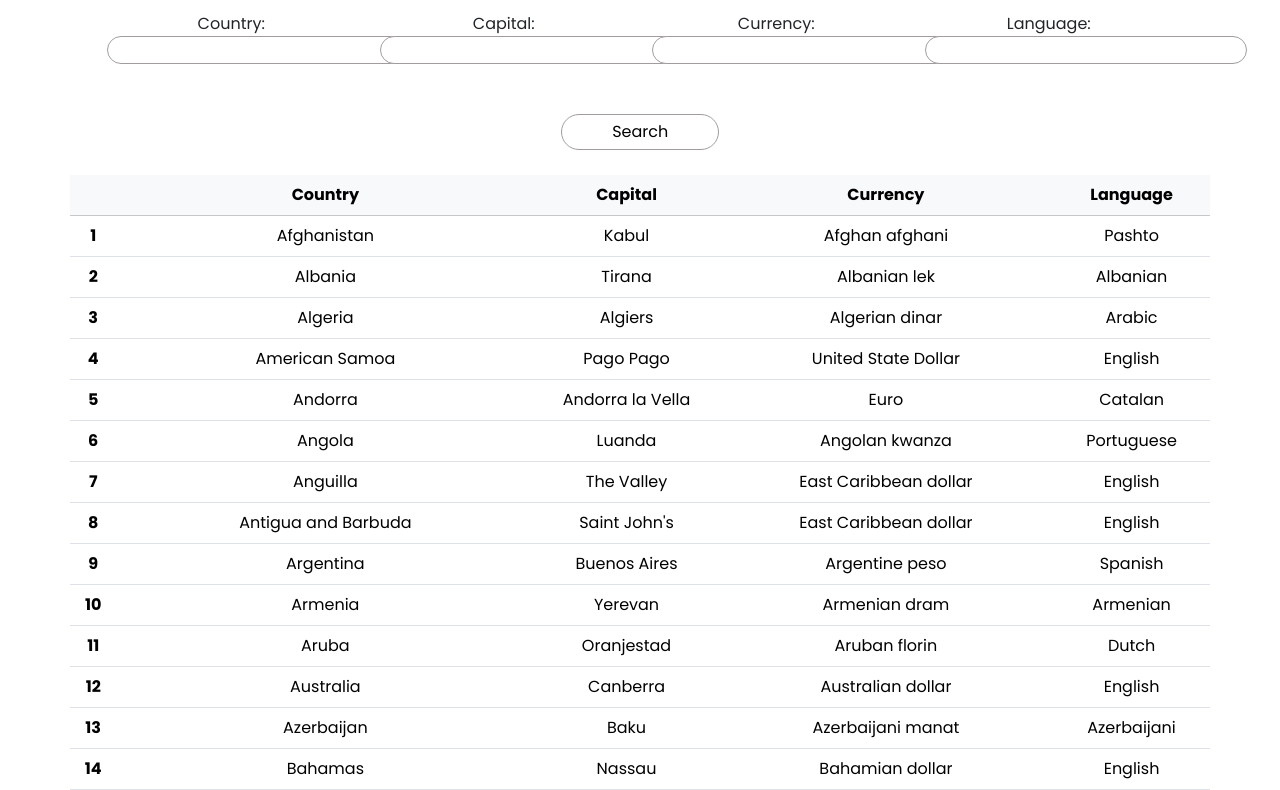
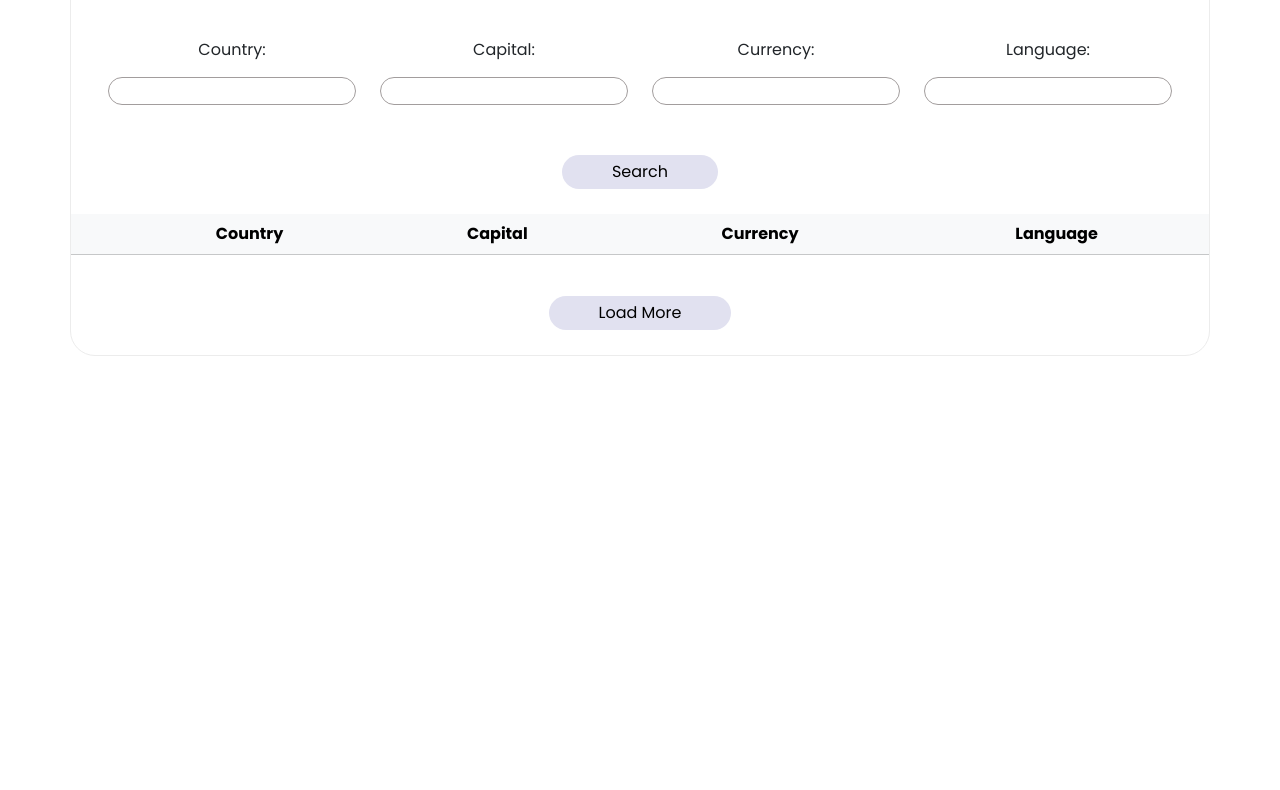
Before and after one commit to jevrika/MD9, a website built with webpack: page src/index.html in a window 1280 px wide. Shown: the part 119-909 px from the top of the page. After the commit the page ends 800 px from the top, so only its background shows below. Built offline with nearby package versions, Linux system fonts and the light colour scheme; data requests are answered from the project's data file; files whose address does not match are found by name.

Commit message:
added a load more button and its functionality

```diff
--- a/src/index.html
+++ b/src/index.html
@@ -23,26 +23,35 @@
 
     <div class="row search-inputs__row">
       <div class="col-xl-3 col-md-3 col-xs-1">
+        <div class="input__wrapper">
           <label class='input__heading' for="site-search">Country:</label>
           <input class='input__field' type="search" id="site-search" name="country-name" required/>
       </div>
+
+      </div>
       <div class="col-xl-3 col-md-3 col-xs-1">
+        <div class="input__wrapper">
           <label class='input__heading' for="site-search">Capital:</label>
           <input class='input__field' type="search" id="site-search" name="capital-name" required/>
         </div>
+      </div>
       <div class="col-xl-3 col-md-3 col-xs-1">
+        <div class="input__wrapper">
           <label class='input__heading' for="site-search">Currency:</label>
           <input class='input__field' type="search" id="site-search" name="currency-name" required/>
         </div>
+      </div>
       <div class="col-xl-3 col-md-3 col-xs-1">
+        <div class="input__wrapper">
           <label class='input__heading' for="site-search">Language:</label>
           <input class='input__field' type="search" id="site-search" name="language-name" required/>
         </div>
       </div>
+    </div>
 
-    <div class="row search-button__row">
-      <div class="col-2">
-        <button type="button" class="search__button">Search</button>
+    <div class="row button__row">
+      <div class="col-xl-3 col-md-3 col-xs-1">
+        <button type="button" class="search__button button">Search</button>
       </div>
     </div>
 
@@ -62,6 +71,12 @@
         </tbody>
       </table>
     </div>
+
+    <div class="row button__row">
+      <div class="col-xl-3 col-md-3 col-xs-1">
+        <button type="button" class="load-more__button button">Load More</button>
+      </div>
+    </div>
   </div>
 
     <script src="/scripts.js"></script>
--- a/src/scripts.ts
+++ b/src/scripts.ts
@@ -16,16 +16,19 @@ type Country = {
 };
 
 const tBody = document.querySelector<HTMLElement>('tbody');
+const loadMoreButton = document.querySelector<HTMLButtonElement>('.load-more__button');
+let currentIndex = 0;
 
+function loadMoreCountries() {
   axios.get<Country[]>('http://localhost:3004/countries').then((response) => {
-  response.data.forEach((element, index) => {
-    const {
-      name, capital, currency, language,
-    } = element;
+    const next20Countries = response.data.slice(currentIndex, currentIndex + 20);
+
+    next20Countries.forEach((element, index) => {
+      const { name, capital, currency, language } = element;
       const row = document.createElement('tr');
 
       const num = document.createElement('th');
-    num.innerText = String(index + 1);
+      num.innerText = String(currentIndex + index + 1);
 
       const nameCell = document.createElement('td');
       nameCell.innerText = name;
@@ -49,4 +52,14 @@ axios.get<Country[]>('http://localhost:3004/countries').then((response) => {
 
       tBody.appendChild(row);
     });
+
+    currentIndex += 20;
+
+    // Disable the button if there are no more countries to load
+    if (currentIndex >= response.data.length) {
+      loadMoreButton.disabled = true;
+    }
   });
+}
+
+loadMoreButton.addEventListener('click', loadMoreCountries);
--- a/src/styles.scss
+++ b/src/styles.scss
@@ -9,6 +9,11 @@ body {
   font-size: 16px;
 }
 
+.container {
+  border:1px solid rgb(236, 236, 236);
+  border-radius:25px;
+  margin-top:25px;
+}
 
 .heading__row{
   padding:25px;
@@ -16,6 +21,12 @@ body {
 
 .search-inputs__row{
   padding:25px;
+}
+
+.input__wrapper {
+  display: flex;
+  flex-direction: column;
+  gap:15px;
 }
 
 .input__field{
@@ -30,17 +41,17 @@ body {
   }
 }
 
-.search-button__row{
+.button__row{
   display: flex;
   justify-content: center;
   padding:25px;
 }
 
-.search__button{
-  border:1px solid rgb(162, 157, 157);
+.button{
+  border:none;
+  background-color: rgb(225, 225, 240);
   padding:5px 50px;
   border-radius: 25px;
-  background-color: white;
   cursor: pointer;
   opacity: 1;
   transition: opacity 0.25;
@@ -56,3 +67,20 @@ body {
   display: flex;
   flex-direction: column;
 }
+
+@media only screen and (max-width: 600px) {
+  .search-inputs__row {
+    display: flex;
+    flex-direction: column;
+    gap:25px;
+  }
+
+  .input__wrapper{
+    display: flex;
+    gap:25px;
+    justify-content: center;
+    align-items: center;
+    text-align: center;
+  }
+
+ }
```
Lines whose indentation alone changed are shown as unchanged.
